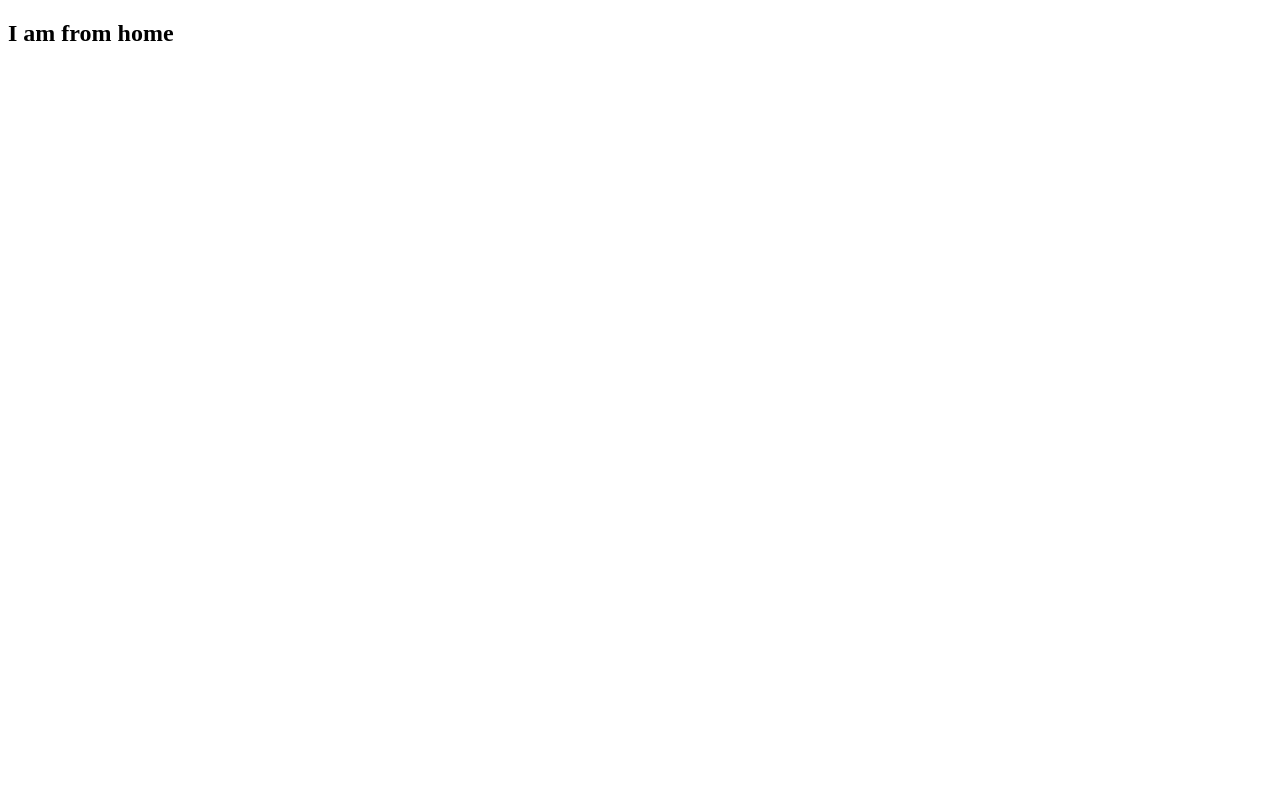
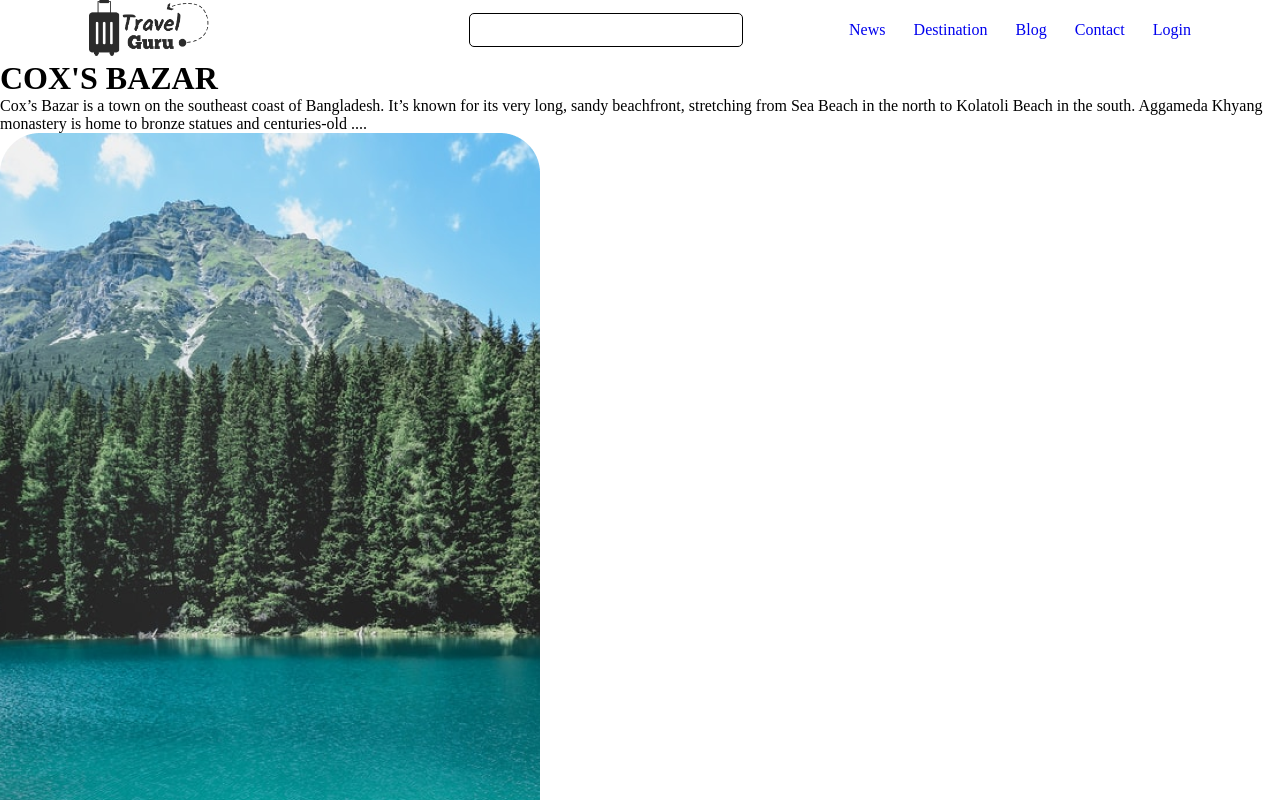
Before and after one commit to jahan-nusrat/tour-site, a React (Create React App) app: page / in a window 1280 px wide. Shown: the top 800 px of the page. Built offline with nearby package versions, Linux system fonts and the light colour scheme; the HTML template or start-up script is replaced by a standard one.

Commit message:
home page

```diff
--- a/src/App.js
+++ b/src/App.js
@@ -1,13 +1,21 @@
+import React, { createContext, useState } from 'react';
 import { BrowserRouter as Router, Switch, Route } from 'react-router-dom';
-import React from 'react';
+import './app.css';
 import Home from './pages/Home';
 import Booking from './pages/Booking';
 import Login from './pages/Login';
 import Search from './pages/Search';
 import NotFound from './pages/NotFound';
 
+export const UserContext = createContext();
 const App = () => {
+	const [ hero, setHero ] = useState({
+		name : "COX'S BAZAR",
+		info :
+			'Cox’s Bazar is a town on the southeast coast of Bangladesh. It’s known for its very long, sandy beachfront, stretching from Sea Beach in the north to Kolatoli Beach in the south. Aggameda Khyang monastery is home to bronze statues and centuries-old Buddhist manuscripts. South of town, the tropical rainforest of Himchari National Park has waterfalls and many birds. North, sea turtles breed on nearby Sonadia Island.'
+	});
 	return (
+		<UserContext.Provider value={[ hero, setHero ]}>
 			<Router>
 				<Switch>
 					<Route exact={true} path="/">
@@ -27,6 +35,7 @@ const App = () => {
 					</Route>
 				</Switch>
 			</Router>
+		</UserContext.Provider>
 	);
 };
 
--- /dev/null
+++ b/src/app.css
@@ -0,0 +1,5 @@
+*, ::after, ::before {
+    margin: 0;
+    padding: 0;
+    box-sizing: border-box;
+}
--- /dev/null
+++ b/src/components/Hero/Hero.js
@@ -0,0 +1,29 @@
+import React, { useContext } from 'react';
+import { UserContext } from '../../App';
+import fakeData from '../../fakeData/FakeData';
+
+const Hero = () => {
+	const [ hero, setHero ] = useContext(UserContext);
+	function truncate (str, n) {
+		return str.length > n ? str.substr(0, n - 1) + '....' : str;
+	}
+	return (
+		<div className="hero-container">
+			<div className="hero-info">
+				<h1>{hero.name}</h1>
+				<p>{truncate(hero.info, 250)}</p>
+			</div>
+			<div className="hero-img">
+				{fakeData.map((data) => {
+					return (
+						<div key={data.id}>
+							<img src={data.url} alt={data.name} />
+						</div>
+					);
+				})}
+			</div>
+		</div>
+	);
+};
+
+export default Hero;
--- /dev/null
+++ b/src/components/Hero/hero.css
@@ -0,0 +1,19 @@
+.hero {
+    display: flex;
+    align-items: center;
+    justify-content: space-between;
+}
+
+.hero-img {
+    display: flex;
+    justify-content: space-between;
+}
+
+.ig {
+    flex-basis: 30%;
+    max-width: 30%;
+}
+
+img {
+    width: 100%;
+}
--- /dev/null
+++ b/src/components/Nav/Nav.js
@@ -0,0 +1,40 @@
+import React from 'react';
+import './nav.css';
+import { Link } from 'react-router-dom';
+import logo from '../../Image/Logo.png';
+
+const Nav = () => {
+	return (
+		<nav>
+			<div>
+				<Link to="/">
+					<img src={logo} alt="travel-guru" />
+				</Link>
+			</div>
+			<div className="input">
+				<input type="text" />
+			</div>
+			<div>
+				<ul>
+					<li>
+						<a href="#/news">News</a>
+					</li>
+					<li>
+						<a href="#/destination">Destination</a>
+					</li>
+					<li>
+						<a href="#/blog">Blog</a>
+					</li>
+					<li>
+						<a href="#/contact">Contact</a>
+					</li>
+					<li>
+						<Link to="/login">Login</Link>
+					</li>
+				</ul>
+			</div>
+		</nav>
+	);
+};
+
+export default Nav;
--- /dev/null
+++ b/src/components/Nav/nav.css
@@ -0,0 +1,36 @@
+nav {
+    display: flex;
+    justify-content: space-around;
+    align-items: center;
+    width: 1140px;
+    margin: auto;
+}
+
+nav div {
+    flex-basis: 30%;
+    max-width: 30%;
+}
+
+nav input {
+    width: 80%;
+    height: 20px;
+    padding: 1rem 0.5rem;
+    border-radius: 5px;
+    border: 1.5px solid #000;
+}
+
+nav img {
+    width: 120px;
+    height: auto;
+    object-fit: contain;
+}
+
+nav ul {
+    display: flex;
+    justify-content: space-between;
+    list-style: none;
+}
+
+nav ul li a {
+    text-decoration: none;
+}
--- a/src/fakeData/Coxs.js
+++ b/src/fakeData/FakeData.js
@@ -1,18 +1,22 @@
-const destination = [
+import img1 from '../Image/Sajek.png';
+import img2 from '../Image/Sreemongol.png';
+import img3 from '../Image/sundorbon.png';
+var fakeData = [
 	{
 		id     : 0,
 		name   : "COX'S BAZAR",
 		info   :
 			'Cox’s Bazar is a town on the southeast coast of Bangladesh. It’s known for its very long, sandy beachfront, stretching from Sea Beach in the north to Kolatoli Beach in the south. Aggameda Khyang monastery is home to bronze statues and centuries-old Buddhist manuscripts. South of town, the tropical rainforest of Himchari National Park has waterfalls and many birds. North, sea turtles breed on nearby Sonadia Island.',
+		url    : img1,
 		hotels : [
 			{
 				name     : 'Royal Tulip Sea Pearl Beach Resort & Spa',
 				info     :
 					"Royal Tulip Sea Pearl Beach Resort & Spa Cox's Bazar has a restaurant, bar, a shared lounge and garden in Cox's Bazar. With free WiFi, this 5-star resort offers a private beach area and room service.",
-				img      : '../src/Image/room1.png',
+				img      : '../Image/room1.png',
 				facility : 'Cancellation flexibility available',
 				ratings  : 4.9,
-				price    : $37,
+				price    : 37,
 				beds     : 2,
 				baths    : 2,
 				guests   : 4,
@@ -22,10 +26,10 @@ const destination = [
 				name     : 'Windy Terrace Boutique Hotel',
 				info     :
 					"Windy Terrace Boutique Hotel features air-conditioned accommodation in Cox's Bazar. Among the facilities of this property are a restaurant, a 24-hour front desk and room service, along with free WiFi.",
-				img      : '../src/Image/room2.png',
+				img      : '../Image/room2.png',
 				facility : 'Cancellation flexibility available',
 				ratings  : 4.7,
-				price    : $37,
+				price    : 37,
 				beds     : 2,
 				baths    : 2,
 				guests   : 4,
@@ -35,10 +39,10 @@ const destination = [
 				name     : 'Shopno Bilash Holiday Suites',
 				info     :
 					"Located in Cox's Bazar, Shopno Bilash Holiday Suites features accommodation with private balconies. The accommodation provides a 24-hour front desk and room service for guest.",
-				img      : '../src/Image/room3.png',
+				img      : '../Image/room3.png',
 				facility : 'Cancellation flexibility available',
 				ratings  : 4.9,
-				price    : $37,
+				price    : 37,
 				beds     : 2,
 				baths    : 2,
 				guests   : 4,
@@ -51,15 +55,16 @@ const destination = [
 		name   : 'SREEMANGAL',
 		info   :
 			'Sreemangal is situated in Moulvibazar district in sylhet division. Sreemangal is an Upazila. It is famous for tea garden. Rain all time occurs here. Nature has adorned sreemangal with green tress. Its natural scenery is very charming. It soothes one’s eyes. Birds are twittering always here. The first tea garden in Bangladesh which names “Malni chho ra tea garden” is here. Only one tea research institute in Bangladesh which name is BTRI (Bangladesh Tea Research Institute) is situated in Sreemangal',
+		url    : img2,
 		hotels : [
 			{
 				name     : 'Royal Tulip Sea Pearl Beach Resort & Spa',
 				info     :
 					"Royal Tulip Sea Pearl Beach Resort & Spa Cox's Bazar has a restaurant, bar, a shared lounge and garden in Cox's Bazar. With free WiFi, this 5-star resort offers a private beach area and room service.",
-				img      : '../src/Image/room1.png',
+				img      : '../Image/room1.png',
 				facility : 'Cancellation flexibility available',
 				ratings  : 4.9,
-				price    : $37,
+				price    : 37,
 				beds     : 2,
 				baths    : 2,
 				guests   : 4,
@@ -69,10 +74,10 @@ const destination = [
 				name     : 'Windy Terrace Boutique Hotel',
 				info     :
 					"Windy Terrace Boutique Hotel features air-conditioned accommodation in Cox's Bazar. Among the facilities of this property are a restaurant, a 24-hour front desk and room service, along with free WiFi.",
-				img      : '../src/Image/room2.png',
+				img      : '../Image/room2.png',
 				facility : 'Cancellation flexibility available',
 				ratings  : 4.7,
-				price    : $37,
+				price    : 37,
 				beds     : 2,
 				baths    : 2,
 				guests   : 4,
@@ -82,10 +87,10 @@ const destination = [
 				name     : 'Shopno Bilash Holiday Suites',
 				info     :
 					"Located in Cox's Bazar, Shopno Bilash Holiday Suites features accommodation with private balconies. The accommodation provides a 24-hour front desk and room service for guest.",
-				img      : '../src/Image/room3.png',
+				img      : '../Image/room3.png',
 				facility : 'Cancellation flexibility available',
 				ratings  : 4.9,
-				price    : $37,
+				price    : 37,
 				beds     : 2,
 				baths    : 2,
 				guests   : 4,
@@ -98,15 +103,16 @@ const destination = [
 		name   : 'SUNDARBAN',
 		info   :
 			'The Sundarbans forest is about 10,000 sq km across India and Bangladesh, of which 40% lies in India, and is home to many rare and globally threatened wildlife species such as the estuarine crocodile (Crocodilus porosus), royal Bengal tiger (Panthera tigris), Water monitor lizard (Varanus salvator), Gangetic dolphin (Platinista gangetica), and olive ridley turtle (Lepidochelys olivacea).',
+		url    : img3,
 		hotels : [
 			{
 				name     : 'Royal Tulip Sea Pearl Beach Resort & Spa',
 				info     :
 					"Royal Tulip Sea Pearl Beach Resort & Spa Cox's Bazar has a restaurant, bar, a shared lounge and garden in Cox's Bazar. With free WiFi, this 5-star resort offers a private beach area and room service.",
-				img      : '../src/Image/room1.png',
+				img      : '../Image/room1.png',
 				facility : 'Cancellation flexibility available',
 				ratings  : 4.9,
-				price    : $37,
+				price    : 37,
 				beds     : 2,
 				baths    : 2,
 				guests   : 4,
@@ -116,10 +122,10 @@ const destination = [
 				name     : 'Windy Terrace Boutique Hotel',
 				info     :
 					"Windy Terrace Boutique Hotel features air-conditioned accommodation in Cox's Bazar. Among the facilities of this property are a restaurant, a 24-hour front desk and room service, along with free WiFi.",
-				img      : '../src/Image/room2.png',
+				img      : '../Image/room2.png',
 				facility : 'Cancellation flexibility available',
 				ratings  : 4.7,
-				price    : $37,
+				price    : 37,
 				beds     : 2,
 				baths    : 2,
 				guests   : 4,
@@ -129,10 +135,10 @@ const destination = [
 				name     : 'Shopno Bilash Holiday Suites',
 				info     :
 					"Located in Cox's Bazar, Shopno Bilash Holiday Suites features accommodation with private balconies. The accommodation provides a 24-hour front desk and room service for guest.",
-				img      : '../src/Image/room3.png',
+				img      : '../Image/room3.png',
 				facility : 'Cancellation flexibility available',
 				ratings  : 4.9,
-				price    : $37,
+				price    : 37,
 				beds     : 2,
 				baths    : 2,
 				guests   : 4,
@@ -141,3 +147,5 @@ const destination = [
 		]
 	}
 ];
+
+export default fakeData;
--- a/src/pages/Home.js
+++ b/src/pages/Home.js
@@ -1,7 +1,14 @@
 import React from 'react';
+import Hero from '../components/Hero/Hero';
+import Nav from '../components/Nav/Nav';
 
 const Home = () => {
-	return <h2>I am from home</h2>;
+	return (
+		<header>
+			<Nav />
+			<Hero />
+		</header>
+	);
 };
 
 export default Home;
```
Also changed, not shown: src/fakeData/Sreemongol.js (deleted), src/fakeData/Sundarbans.js (deleted). Lines whose indentation alone changed are shown as unchanged.
